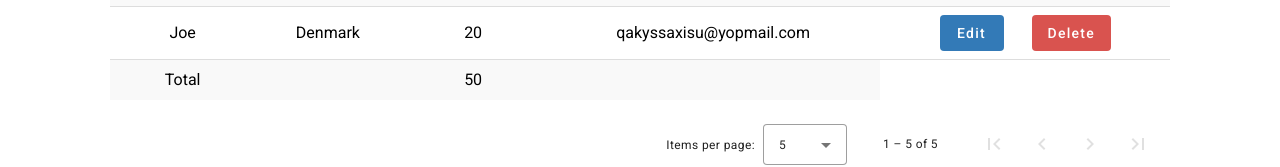
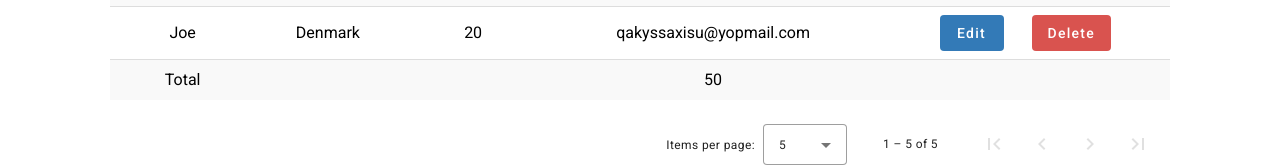
Before and after one commit to CTL098775/angular-crud, an Angular app: page / in a window 1280 px wide. Shown: the part 331-498 px from the top of the page. Built offline with nearby package versions, Linux system fonts and the light colour scheme.

Commit message:
調整salary的初始值

```diff
--- a/src/app/common-table/common-table.component.html
+++ b/src/app/common-table/common-table.component.html
@@ -60,7 +60,7 @@
           <tr *ngIf="showTotal" class="total-tr">
             <td>Total</td>
             <ng-container *ngFor="let columnDef of viewColumnDefs;let indexFromColumnDef = index">
-              <td *ngIf="indexFromColumnDef !== 1 && indexFromColumnDef !== totalFieldIndex"></td>
+              <td *ngIf="indexFromColumnDef !== totalFieldIndex"></td>
               <td *ngIf="indexFromColumnDef === totalFieldIndex">{{total}}</td>
             </ng-container>
           </tr>
```
